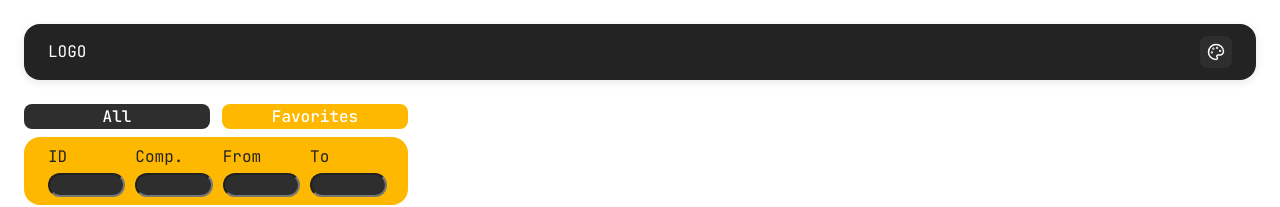
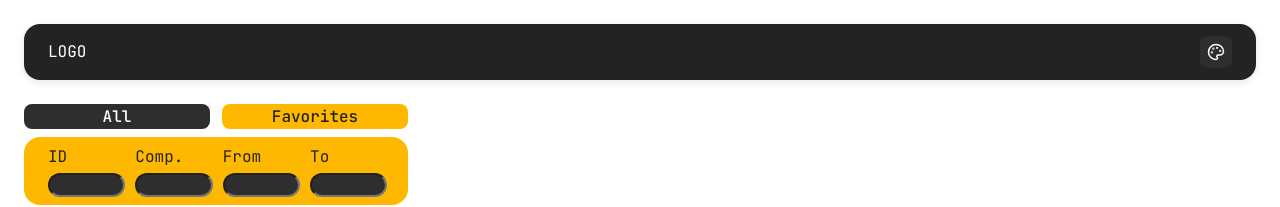
Before and after one commit to Qalwk/LocateTracker, a React (Vite) app: page /favorites in a window 1280 px wide. Shown: the top 207 px of the page. Built offline with nearby package versions, Linux system fonts and the light colour scheme.

Commit message:
Text Color in Tabs FIX

```diff
--- a/src/pages/homePage/ui/FlightTabs.tsx
+++ b/src/pages/homePage/ui/FlightTabs.tsx
@@ -17,13 +17,25 @@ export function FlightTabs({ isFavorite }: FlightTabsProps) {
     <div className={styles.btnWrap}>
       <button
         onClick={handleAllClick}
-        className={clsx(styles.buttonFilter, { [styles.buttonFilterActive]: !isFavorite })}
+        className={clsx(
+          styles.buttonFilter,
+          {
+            [styles.buttonFilterActive]: !isFavorite,
+            [styles.buttonText]: !isFavorite
+          }
+        )}
       >
         All
       </button>
       <button
         onClick={handleFavoritesClick}
-        className={clsx(styles.buttonFilter, { [styles.buttonFilterActive]: isFavorite })}
+        className={clsx(
+          styles.buttonFilter,
+          {
+            [styles.buttonFilterActive]: isFavorite,
+            [styles.buttonText]: isFavorite
+          }
+        )}
       >
         Favorites
       </button>
--- a/src/pages/homePage/ui/HomePage.module.scss
+++ b/src/pages/homePage/ui/HomePage.module.scss
@@ -66,6 +66,10 @@ input {
   color: var(--color-default);
 }
 
+.buttonText {
+  color: var(--color-default);
+}
+
 // Планшет
 @media (min-width: 760px) and (max-width: 1023px) {
   .homePageContainer {
```
